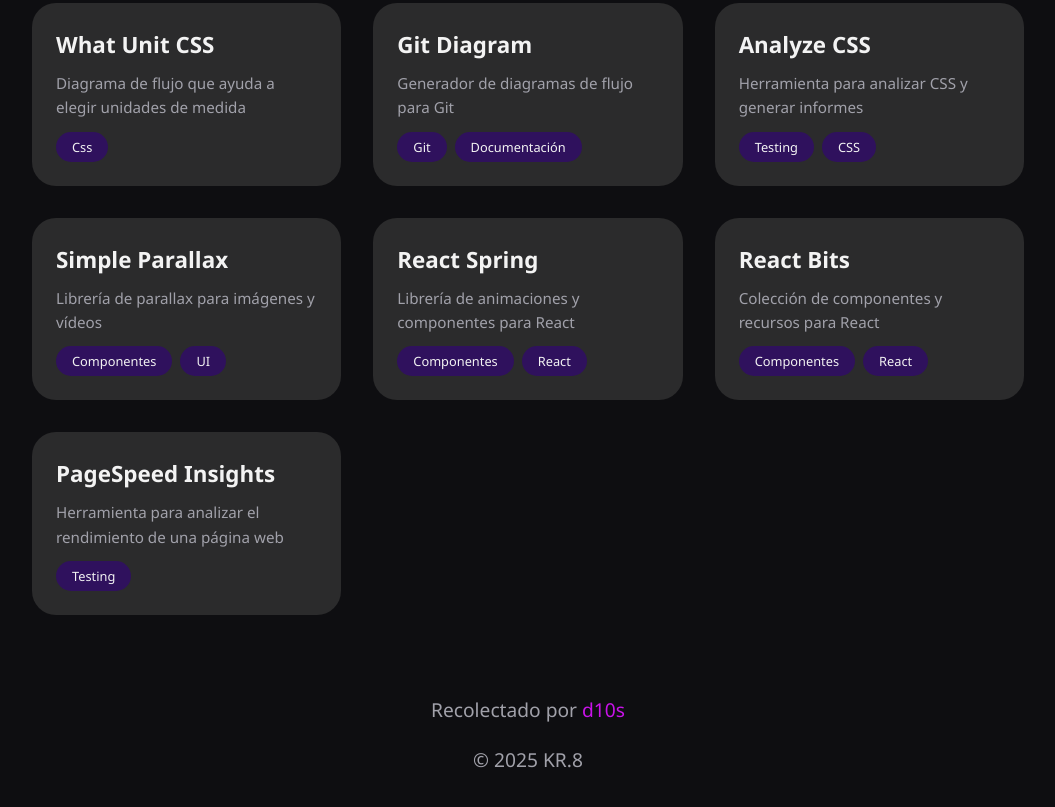
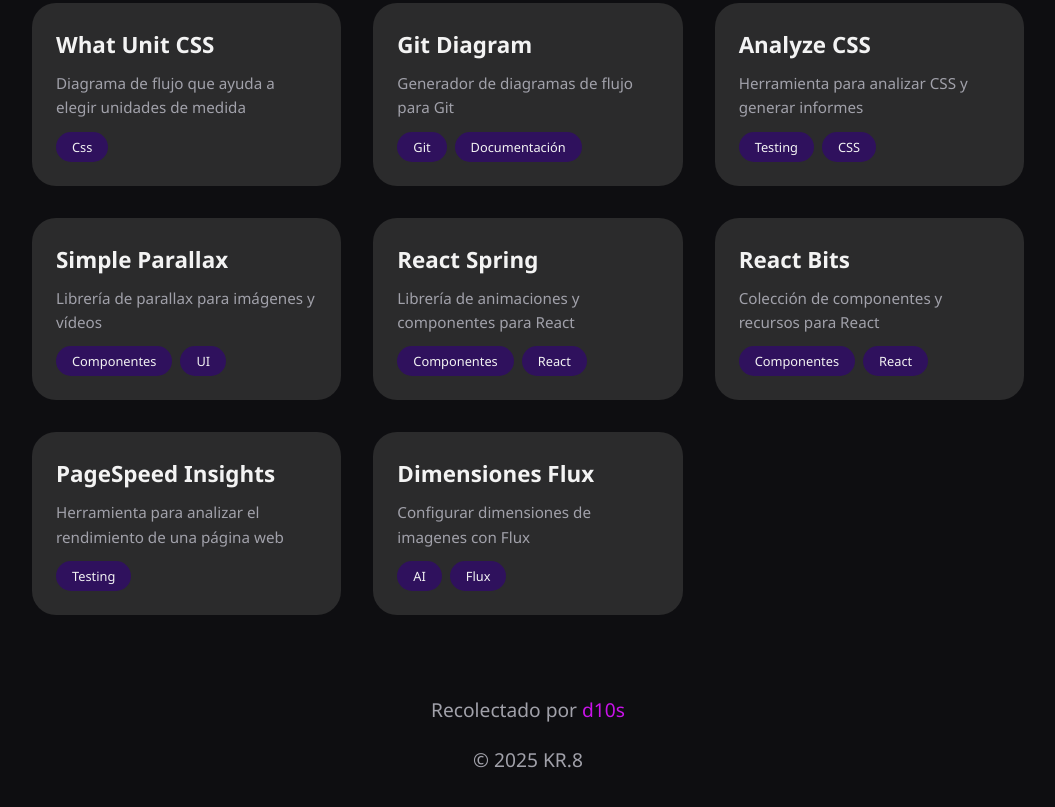
Before and after one commit to lmaKR8/RecursosDevs, a plain HTML site: page index.html in a window 1280 px wide. Shown: the part 1826-2633 px from the top of the page, without its empty margins (112-1167 px from the left). Drawn offline with Linux system fonts and the light colour scheme.

Commit message:
Añadir tarjeta de recurso "Dimensiones Flux" en la sección de lista

```diff
--- a/index.html
+++ b/index.html
@@ -370,6 +370,19 @@
                     </div>
                 </a>
             </article>
+
+            <article class="card" data-tags="otros">
+                <a href="https://es.creativediffusion.blog/dimensiones-flux" class="card__link" target="_blank" rel="noopener noreferrer">
+                    <h2 class="card__title">Dimensiones Flux</h2>
+                    <p class="card__description">
+                        Configurar dimensiones de imagenes con Flux
+                    </p>
+                    <div class="card__tags">
+                        <span class="tag">AI</span>
+                        <span class="tag">Flux</span>
+                    </div>
+                </a>
+            </article>
         </section>
     </main>
 
```
